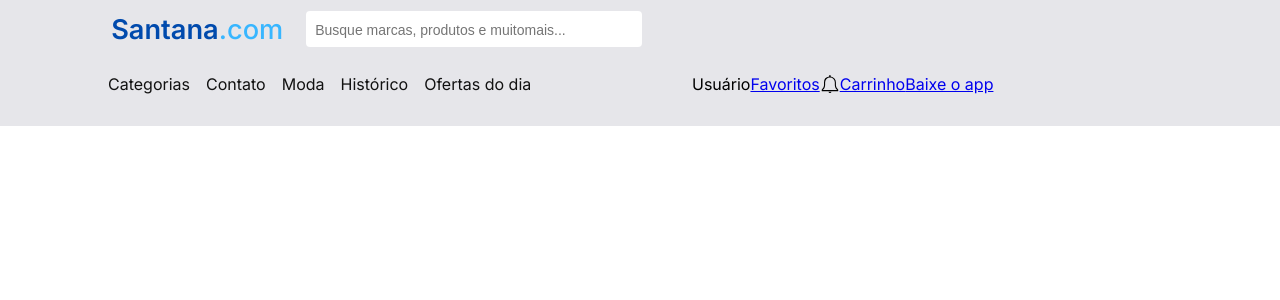
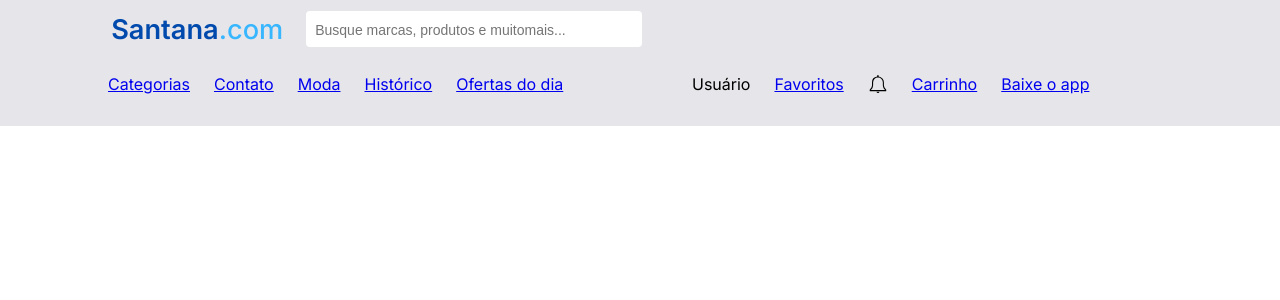
Before and after one commit to iSantanaaH/santana.com, a Next.js app in the folder front-end_next/: page / in a window 1280 px wide. Shown: the top 300 px of the page. Built offline with nearby package versions, Linux system fonts and the light colour scheme.

Commit message:
added after in correspondet link

```diff
--- a/front-end_next/app/components/mainNavBar/index.module.css
+++ b/front-end_next/app/components/mainNavBar/index.module.css
@@ -51,16 +51,34 @@
   grid-row: 2;
   grid-column: 1;
   display: flex;
-  gap: 1rem;
+  gap: 1.5rem;
 }
 
-.ContainerLinks .LinksInfo {
-  color: var(--black800);
-  text-decoration: none;
+.ContainerLinks .Category,
+.ContentUser .UserInfo,
+.ContentUser .Favorites {
+  position: relative;
+}
+
+.ContainerLinks .Category::after,
+.ContentUser .UserInfo::after,
+.ContentUser .Favorites::after {
+  border-style: solid;
+  border-width: 0 1.5px 1.5px 0;
+  content: "";
+  height: 0.2rem;
+  width: 0.2rem;
+  transform: rotate(45deg);
+  color: rgba(0, 0, 0, 0.3);
+  top: 0.2rem;
+  right: -0.8rem;
+  position: absolute;
+  padding: 2px;
 }
 
 .ContentUser {
   display: flex;
   grid-row: 2;
   grid-column: 2;
+  gap: 1.5rem;
 }
```
